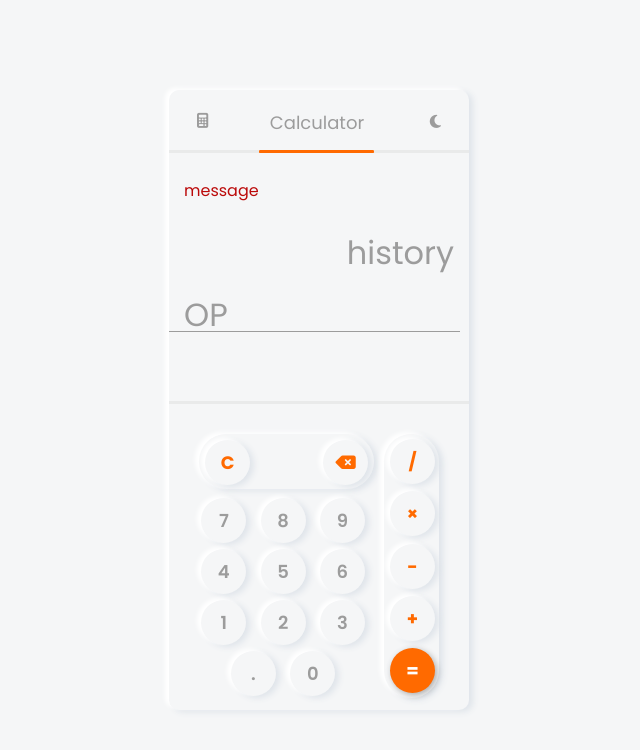
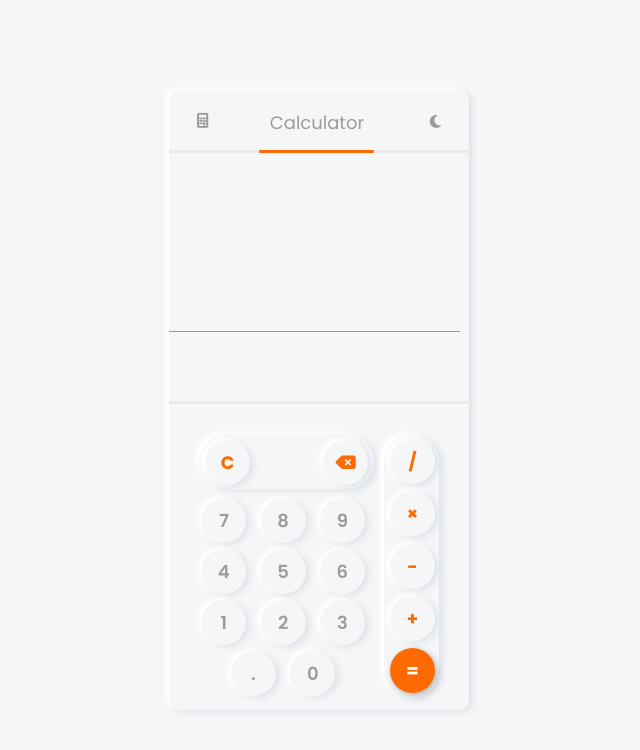
Before and after one commit to RLCASTRO/calculator, a plain HTML site: page index.html in a window 1280 px wide. Shown: the whole page, without its empty margins (321-961 px from the left). Drawn offline with Linux system fonts and the light colour scheme.

Commit message:
updating the html to delete unused data

```diff
--- a/index.html
+++ b/index.html
@@ -27,13 +27,13 @@
             </div>
             <div id="result">
                   <div class="message">
-                        <p id="message-value">message</p>
+                        <p id="message-value"></p>
                   </div>
                   <div class="history">
-                        <p id="history-value">history</p>
+                        <p id="history-value"></p>
                   </div>
                   <div>
-                        <p id="operator-value">OP</p>
+                        <p id="operator-value"></p>
                   </div>
                   <div class="mainNumber">
                         <p id="mainNumber-value"></p>
```
